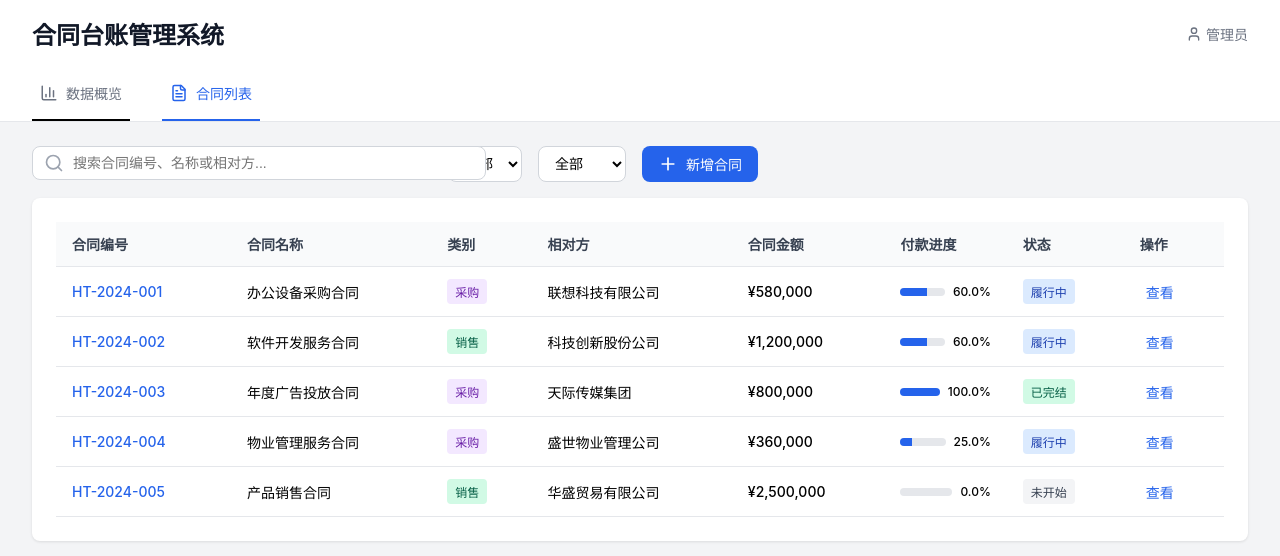
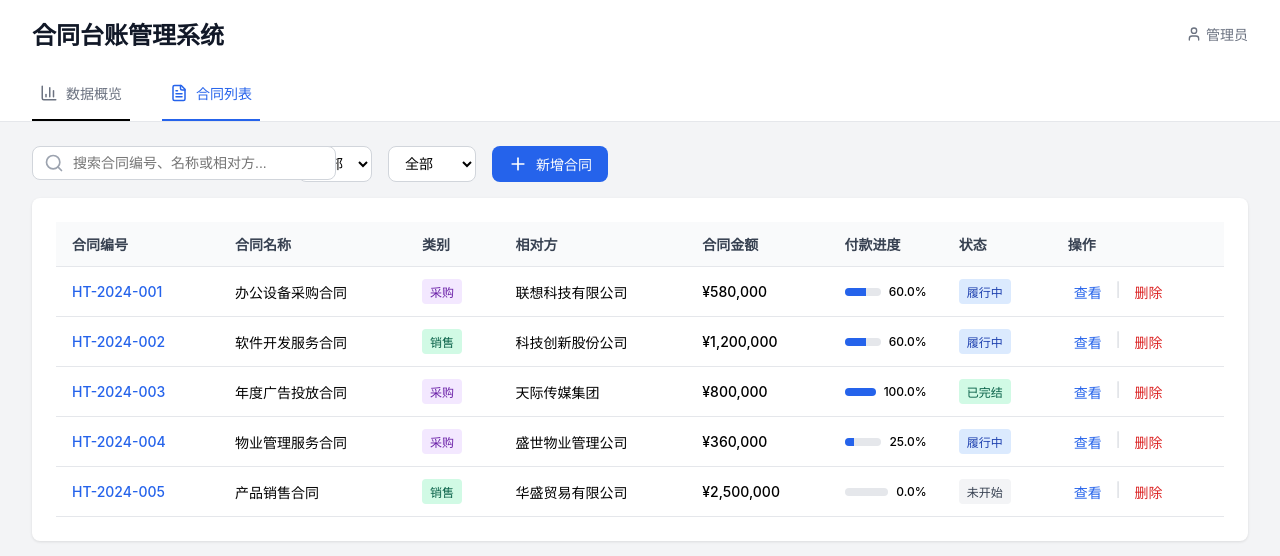
Before and after one commit to 1231232-gif/contract-system, a React (Create React App) app: page / in a window 1280 px wide. Both pictures are taken after a click on the button "合同列表". Shown: the top 556 px of the page. Built offline with nearby package versions, Linux system fonts and the light colour scheme.

Commit message:
Update App.js

```diff
--- a/src/App.js
+++ b/src/App.js
@@ -309,9 +309,8 @@ const styles = {
     flexWrap: 'wrap'
   },
   searchInput: {
-    flex: 1,
-    minWidth: '200px',
-    maxWidth: '400px',
+    width: '250px',
+    minWidth: '180px',
     position: 'relative'
   }
 };
@@ -627,6 +626,17 @@ const App = () => {
     setFormData({});
   }, [formData, contracts]);
 
+  const handleDeleteContract = useCallback((contract) => {
+    if (window.confirm(`确定要删除合同"${contract.contractName}"吗？\n\n合同编号：${contract.contractNo}\n此操作不可恢复！`)) {
+      setContracts(prev => prev.filter(c => c.id !== contract.id));
+      // 如果删除的是当前查看的合同，返回列表
+      if (selectedContract && selectedContract.id === contract.id) {
+        setSelectedContract(null);
+        setCurrentView('list');
+      }
+    }
+  }, [selectedContract]);
+
   const DashboardView = () => (
     <div>
       <div style={styles.grid}>
@@ -840,6 +850,7 @@ const App = () => {
                     </span>
                   </td>
                   <td style={styles.td}>
+                    <div style={{display: 'flex', gap: '8px'}}>
                       <button
                         onClick={() => {
                           setSelectedContract(contract);
@@ -851,6 +862,16 @@ const App = () => {
                       >
                         查看
                       </button>
+                      <span style={{color: '#d1d5db'}}>|</span>
+                      <button
+                        onClick={() => handleDeleteContract(contract)}
+                        style={{color: '#dc2626', background: 'none', border: 'none', cursor: 'pointer', fontSize: '14px'}}
+                        onMouseOver={(e) => e.target.style.color = '#991b1b'}
+                        onMouseOut={(e) => e.target.style.color = '#dc2626'}
+                      >
+                        删除
+                      </button>
+                    </div>
                   </td>
                 </tr>
               ))}
@@ -880,6 +901,15 @@ const App = () => {
           >
             ← 返回列表
           </button>
+          <div style={{display: 'flex', gap: '12px'}}>
+            <button
+              onClick={() => handleDeleteContract(selectedContract)}
+              style={{...styles.button, backgroundColor: '#dc2626'}}
+              onMouseOver={(e) => e.target.style.backgroundColor = '#991b1b'}
+              onMouseOut={(e) => e.target.style.backgroundColor = '#dc2626'}
+            >
+              删除合同
+            </button>
             <button
               onClick={() => {
                 setFormData(selectedContract);
@@ -889,6 +919,7 @@ const App = () => {
             >
               编辑合同
             </button>
+          </div>
         </div>
 
         <div style={styles.card}>
```
Lines whose indentation alone changed are shown as unchanged.
